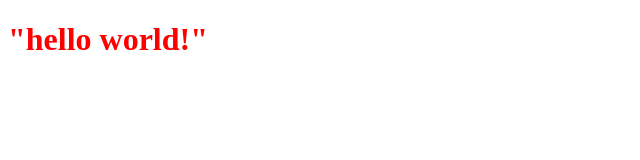
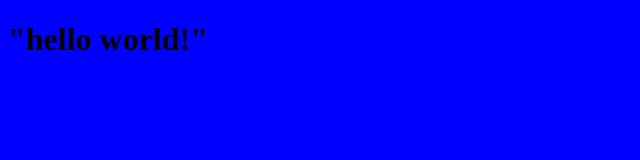
Before and after one commit to monicah79/Hello-microverse-project, a plain HTML site: page index.html in a window 1280 px wide. Shown: the whole page, without its empty margins (0-640 px from the left). Drawn offline with Linux system fonts and the light colour scheme.

Commit message:
change style css

```diff
--- a/style.css
+++ b/style.css
@@ -1,3 +1,3 @@
 .header {
-    color: red;
+    background-color: blue;
 }
```
